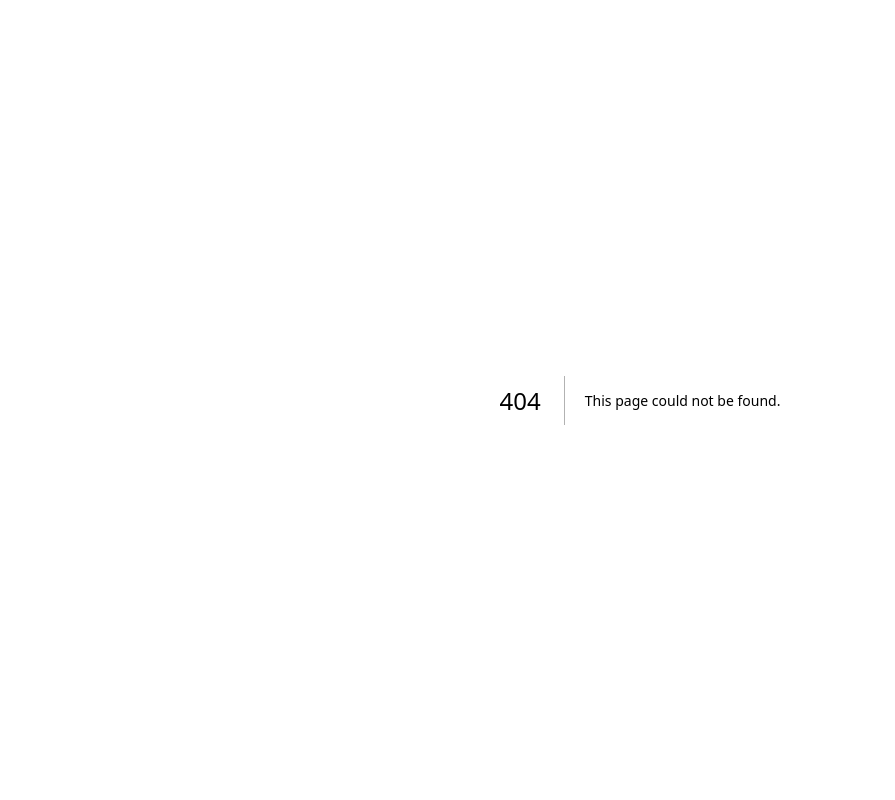
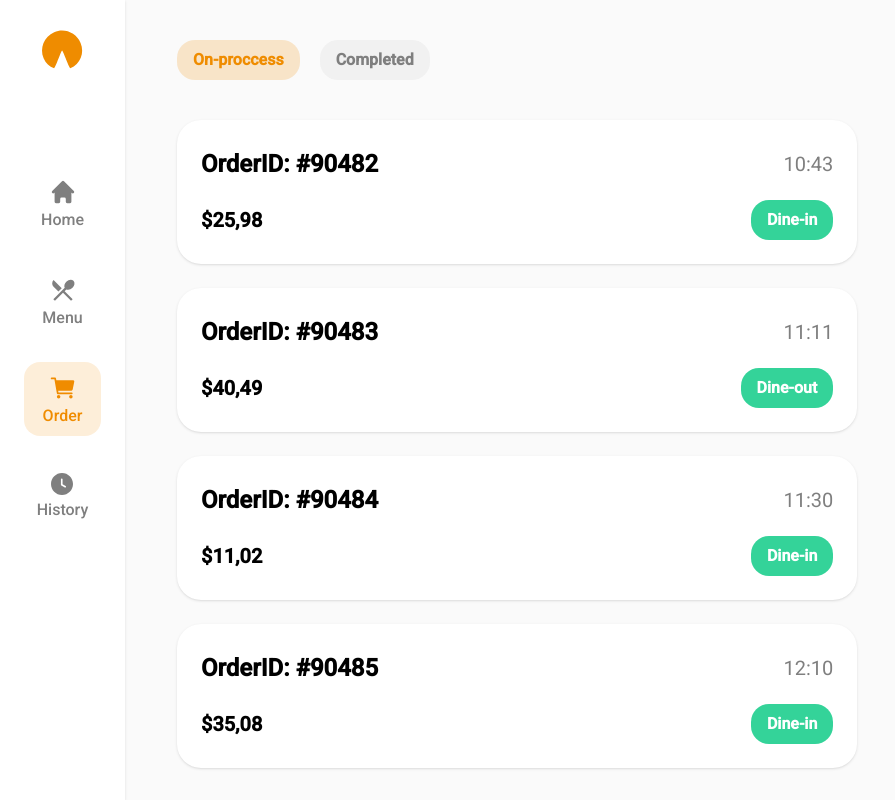
Before and after one commit to toqsukr/Pie-shop, a Next.js app: page /order/on-proccess in a window 1280 px wide. Before the commit this address had no page. Shown: the whole page, without its empty margins (0-895 px from the left). Built offline with nearby package versions, Linux system fonts and the light colour scheme.

Commit message:
added order routing

```diff
--- /dev/null
+++ b/src/app/(main)/order/completed/page.tsx
@@ -0,0 +1,5 @@
+const Completed = () => {
+  return <div>Completed</div>
+}
+
+export default Completed
--- a/src/app/(main)/order/layout.tsx
+++ b/src/app/(main)/order/layout.tsx
@@ -1,8 +1,18 @@
 import ControlLayout from '@/layouts/ControlLayout'
+import OrderStatus from '@/modules/order/order-status/OrderStatus'
 import { FC, PropsWithChildren } from 'react'
 
+const Order: FC<PropsWithChildren> = ({ children }) => {
+  return (
+    <div className='flex flex-col gap-10'>
+      <OrderStatus />
+      {children}
+    </div>
+  )
+}
+
 const OrderLayout: FC<PropsWithChildren> = ({ children }) => {
-  return <ControlLayout control={<div />} children={children} />
+  return <ControlLayout control={<div />} children={<Order children={children} />} />
 }
 
 export default OrderLayout
--- /dev/null
+++ b/src/app/(main)/order/on-proccess/page.tsx
@@ -0,0 +1,7 @@
+import OrderList from '@/modules/order/order-list/OrderList'
+
+const OnProccess = () => {
+  return <OrderList />
+}
+
+export default OnProccess
--- a/src/app/(main)/order/page.tsx
+++ b/src/app/(main)/order/page.tsx
@@ -1,13 +1,8 @@
-import OrderList from '@/modules/order/order-list/OrderList'
-import OrderStatus from '@/modules/order/order-status/OrderStatus'
+import { Routes } from '@/shared/constants'
+import { redirect } from 'next/navigation'
 
 const Order = () => {
-  return (
-    <div className='flex flex-col gap-10'>
-      <OrderStatus />
-      <OrderList />
-    </div>
-  )
+  return redirect(Routes.ORDER_PROCCESS)
 }
 
 export default Order
--- a/src/modules/order/order-status/OrderStatus.data.ts
+++ /dev/null
@@ -1,11 +0,0 @@
-import { CategoryProp } from '@/shared/ui/category/Category.type'
-
-export const statuses: CategoryProp[] = [
-  {
-    text: 'On-proccess',
-    active: true,
-  },
-  {
-    text: 'Completed',
-  },
-]
--- a/src/modules/order/order-status/OrderStatus.tsx
+++ b/src/modules/order/order-status/OrderStatus.tsx
@@ -1,7 +1,27 @@
+'use client'
+
+import { Routes } from '@/shared/constants'
+import { CategoryProp } from '@/shared/ui/category/Category.type'
 import Categories from '@/widgets/categories/Categories'
-import { statuses } from './OrderStatus.data'
+import { usePathname, useRouter } from 'next/navigation'
 
 const OrderStatus = () => {
+  const { replace } = useRouter()
+  const pathname = usePathname()
+
+  const statuses: CategoryProp[] = [
+    {
+      text: 'On-proccess',
+      active: Routes.ORDER_PROCCESS === pathname,
+      onClick: () => replace(Routes.ORDER_PROCCESS),
+    },
+    {
+      text: 'Completed',
+      active: Routes.ORDER_COMPLETED === pathname,
+      onClick: () => replace(Routes.ORDER_COMPLETED),
+    },
+  ]
+
   return (
     <nav>
       <Categories elements={statuses} />
--- a/src/shared/constants.ts
+++ b/src/shared/constants.ts
@@ -3,4 +3,6 @@ export enum Routes {
   MENU = '/menu',
   HISTORY = '/history',
   ORDER = '/order',
+  ORDER_PROCCESS = '/order/on-proccess',
+  ORDER_COMPLETED = '/order/completed',
 }
```
